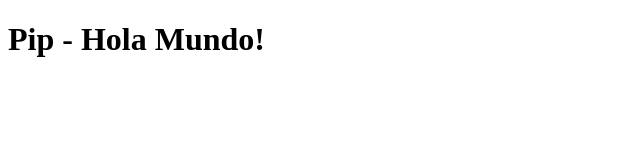
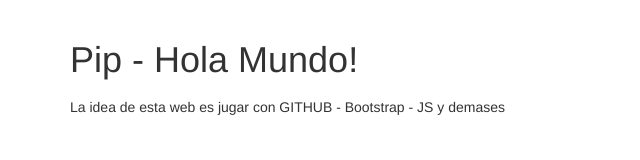
Before and after one commit to Shumaister/Pip-And-Pip, a plain HTML site: page index.html in a window 1280 px wide. Shown: the whole page, without its empty margins (0-640 px from the left). Drawn offline with nearby package versions, Linux system fonts and the light colour scheme.

Commit message:
Subo bootstrap y una prueba de que ande

```diff
--- a/index.html
+++ b/index.html
@@ -1,11 +1,30 @@
 <!DOCTYPE html>
 <html>
+
 <head>
+	<meta name="viewport" content="width=device-width, initial-scale=1">
 	<title>PIP AND PIP</title>
+	<link rel="stylesheet" href="https://maxcdn.bootstrapcdn.com/bootstrap/3.3.7/css/bootstrap.min.css">
+	<script src="https://ajax.googleapis.com/ajax/libs/jquery/3.3.1/jquery.min.js"></script>
+	<script src="https://maxcdn.bootstrapcdn.com/bootstrap/3.3.7/js/bootstrap.min.js"></script>
 </head>
+
 <body>
 
-<h1>Pip - Hola Mundo!</h1>
+	<div class="container">
+		<br>
+
+		<div class="row">
+			<div class="col-md-12 center-block">
+				<h1>Pip - Hola Mundo!</h1>
+			</div>
+		</div>
+
+
+		<div>
+			<h5>La idea de esta web es jugar con GITHUB - Bootstrap - JS y demases</h5>
+		</div>
+	</div>
 
 </body>
 </html>
```
